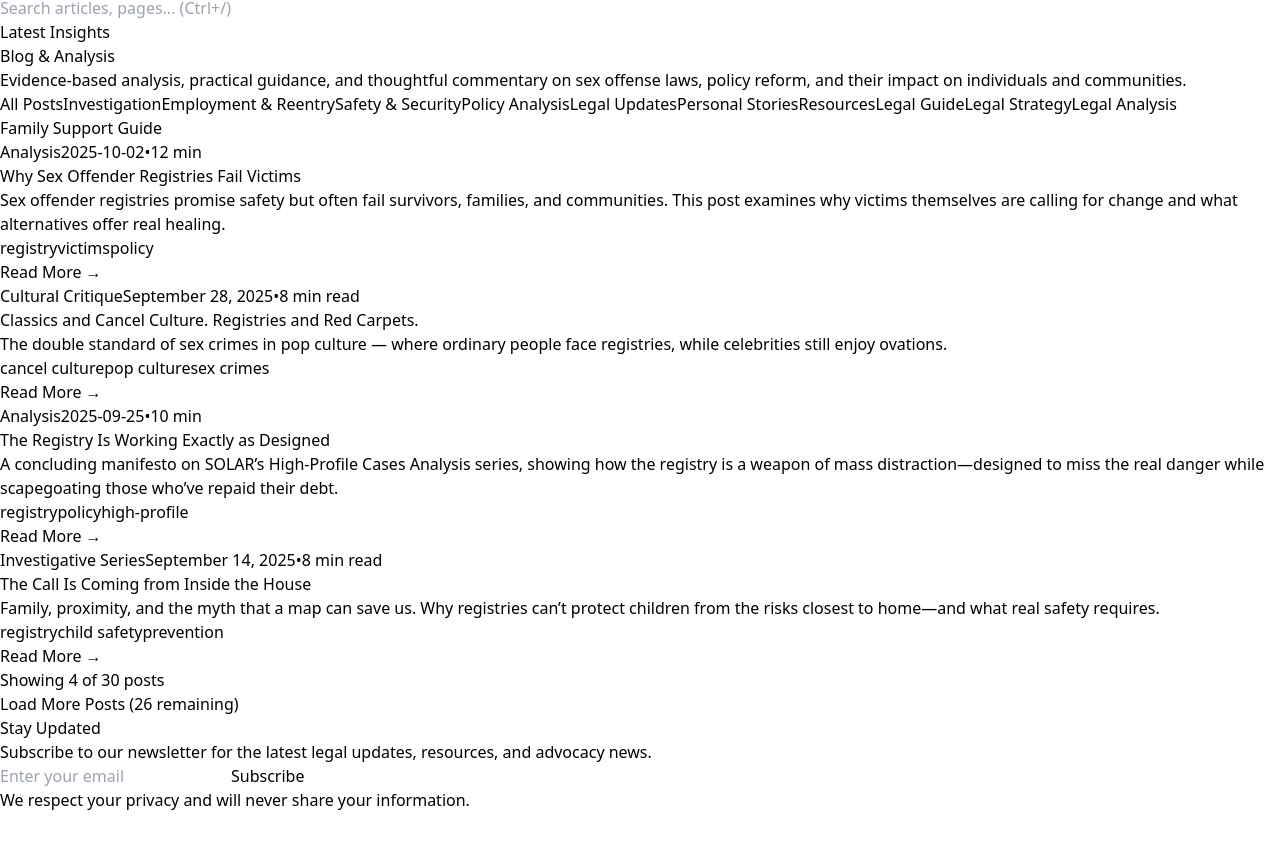
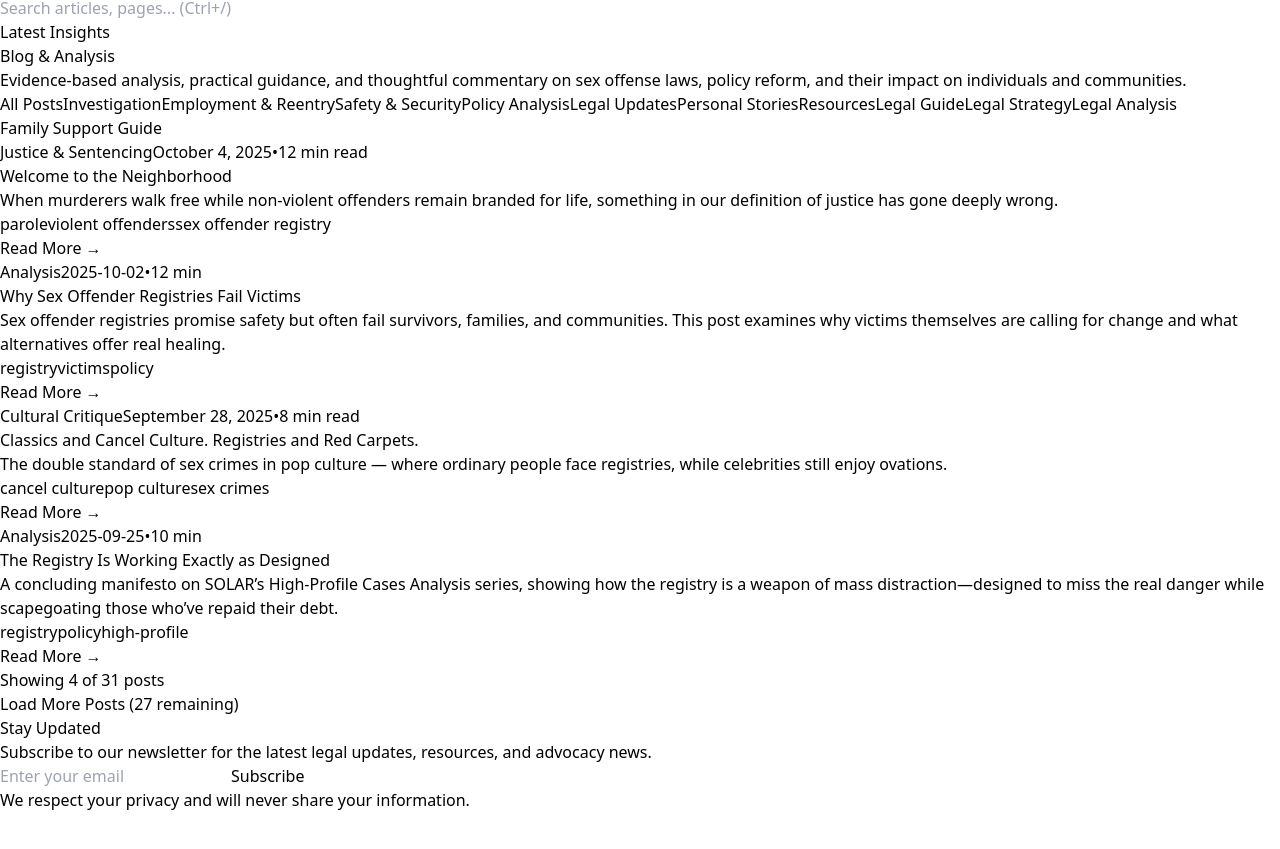
Before and after one commit to projectsolarrecon/Solar, a React (Vite) app: page /blog in a window 1280 px wide. Shown: the part 3036-3885 px from the top of the page. Built offline with nearby package versions, Linux system fonts and the light colour scheme.

Commit message:
Update blogPosts.ts

```diff
--- a/src/data/blogPosts.ts
+++ b/src/data/blogPosts.ts
@@ -12,6 +12,18 @@ export interface BlogPost {
 
 export const allBlogPosts: BlogPost[] = [
   // Insert this object at the TOP of the exported array (newest-first):
+{
+  id: "welcome-to-the-neighborhood-2025-10-04",
+  title: "Welcome to the Neighborhood",
+  excerpt:
+    "When murderers walk free while non-violent offenders remain branded for life, something in our definition of justice has gone deeply wrong.",
+  author: "The SOLAR Project",
+  date: "October 4, 2025",
+  readTime: "12 min read",
+  category: "Justice & Sentencing",
+  tags: ["parole", "violent offenders", "sex offender registry", "justice disparity", "criminal reform"],
+  path: "/blog/welcome-to-the-neighborhood",
+},
 {
   id: "why-sex-offender-registries-fail-victims",
   title: "Why Sex Offender Registries Fail Victims",
```
